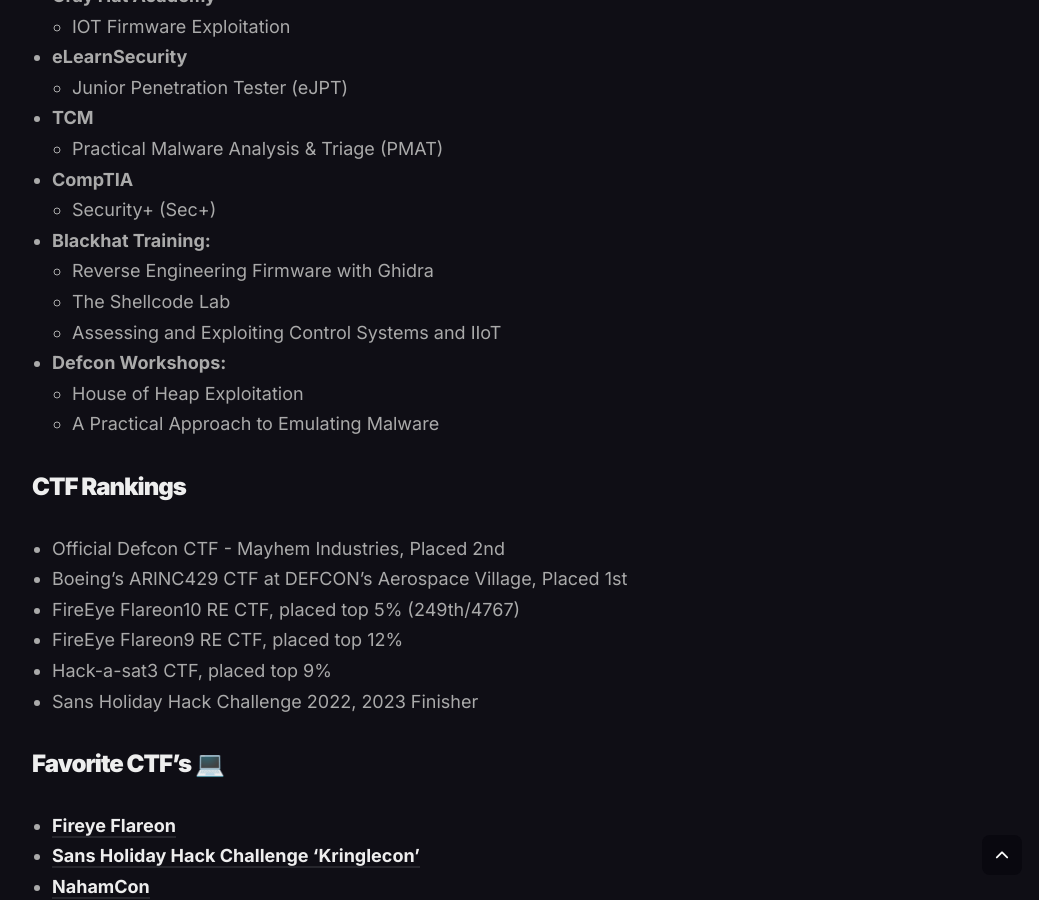
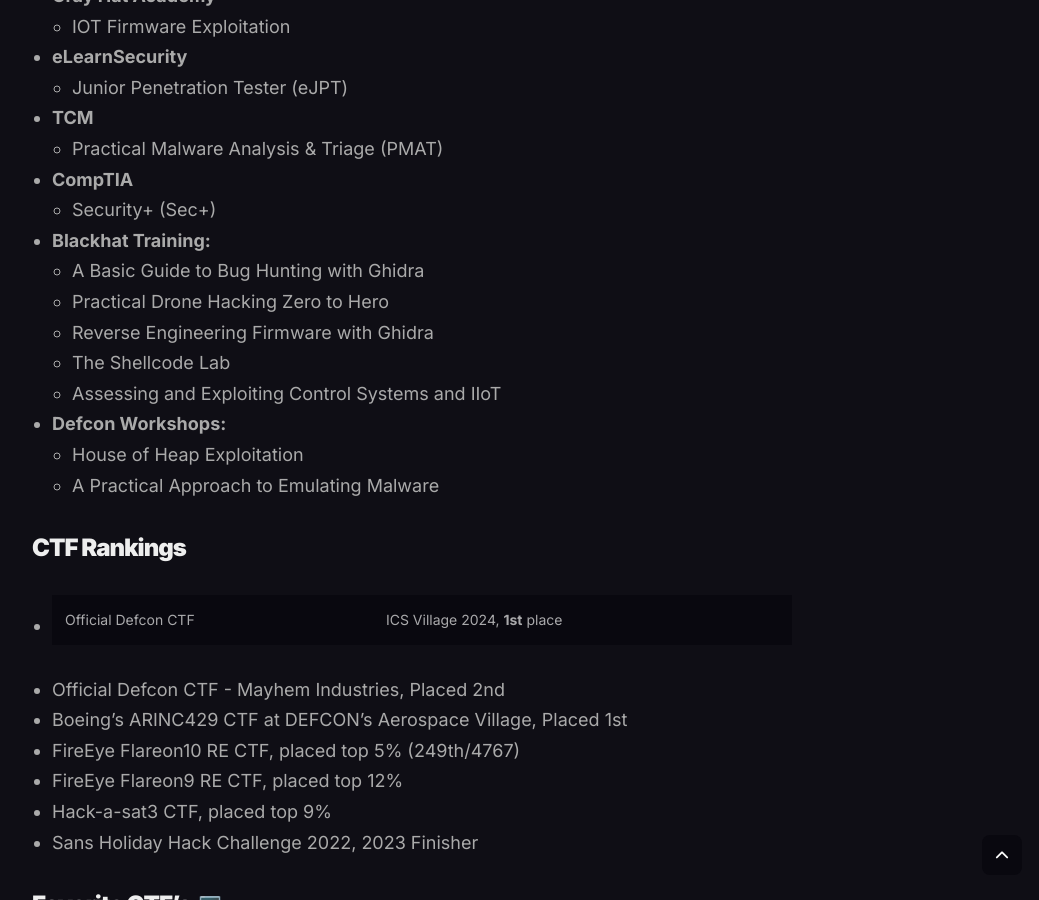
Before and after one commit to BinaryBobcat/BinaryBobcat.github.io, a Jekyll site: the page built from _pages/about.md, in a window 1280 px wide and 900 px high, scrolled down 1481 px. Shown: the whole window, without its empty margins (228-1267 px from the left). Built offline with Jekyll 4.4.1, drawn with Linux system fonts in a browser that asks for light colours.

Commit message:
update about

```diff
--- a/_pages/about.md
+++ b/_pages/about.md
@@ -30,6 +30,8 @@
 - **CompTIA**
   - Security+ (Sec+)
 - **Blackhat Training:**
+  - A Basic Guide to Bug Hunting with Ghidra
+  - Practical Drone Hacking Zero to Hero
   - Reverse Engineering Firmware with Ghidra
   - The Shellcode Lab
   - Assessing and Exploiting Control Systems and IIoT
@@ -38,6 +40,7 @@
   - A Practical Approach to Emulating Malware
 
 ### CTF Rankings
+- Official Defcon CTF | ICS Village 2024, **1st** place
 - Official Defcon CTF - Mayhem Industries, Placed 2nd
 - Boeing’s ARINC429 CTF at DEFCON’s Aerospace Village, Placed 1st
 - FireEye Flareon10 RE CTF, placed top 5% (249th/4767)
```
